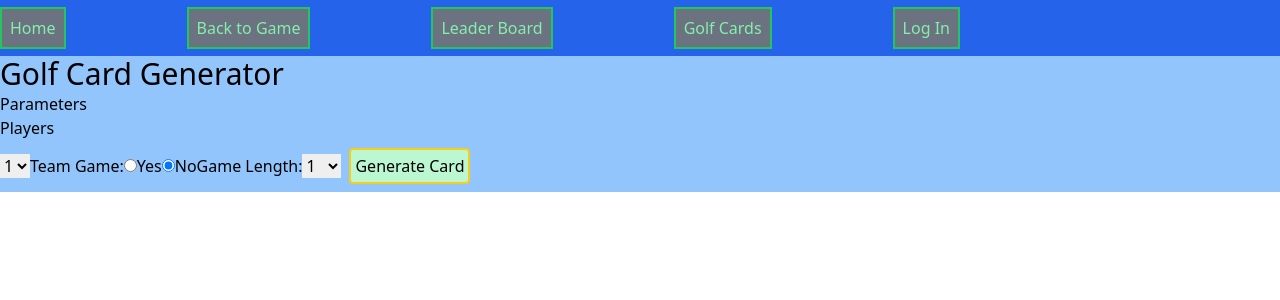
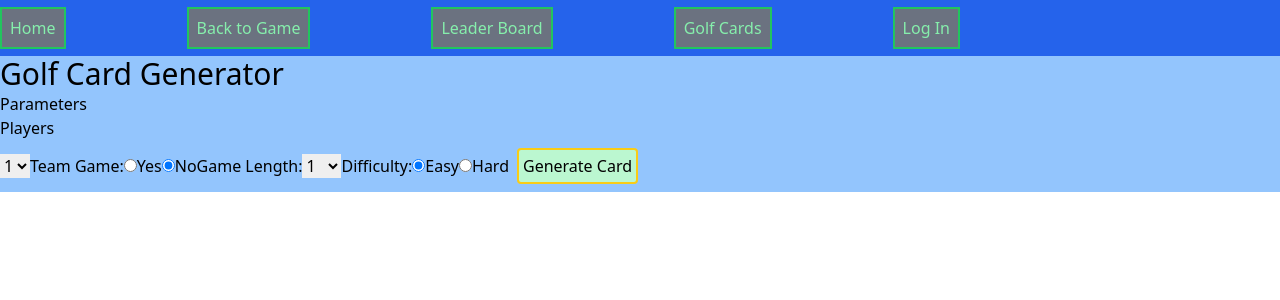
Before and after one commit to mdaley6/internet_mess, a Next.js app in the folder nextjs-blog/: page /golfcard in a window 1280 px wide. Shown: the top 300 px of the page. Built offline with nearby package versions, Linux system fonts and the light colour scheme.

Commit message:
Style golf cards

```diff
--- a/nextjs-blog/pages/golfcard.js
+++ b/nextjs-blog/pages/golfcard.js
@@ -55,6 +55,13 @@ export default function GolfCards() {
                 <option value="9">9</option>
                 <option value="18">18</option>
             </select>
+
+            <label for="difficulty">Difficulty:</label>
+            <input type="radio" id="difficulty-easy" value="easy"checked></input>
+            <label for="team-game-easy">Easy</label>
+            <input type="radio" id="team-game-hard" name="team-game" value="hard"></input>
+            <label for="team-game-hard">Hard</label>
+
             <button className='border-2 border-yellow-400 hover:border-yellow-600 bg-green-200 rounded m-2 p-1 hover:bg-green-500' onClick={generateCard}>Generate Card</button>
             {currentCard}
         </div>
```
Also changed, not shown: 1 other file (tests, documents, lock files or other folders).
